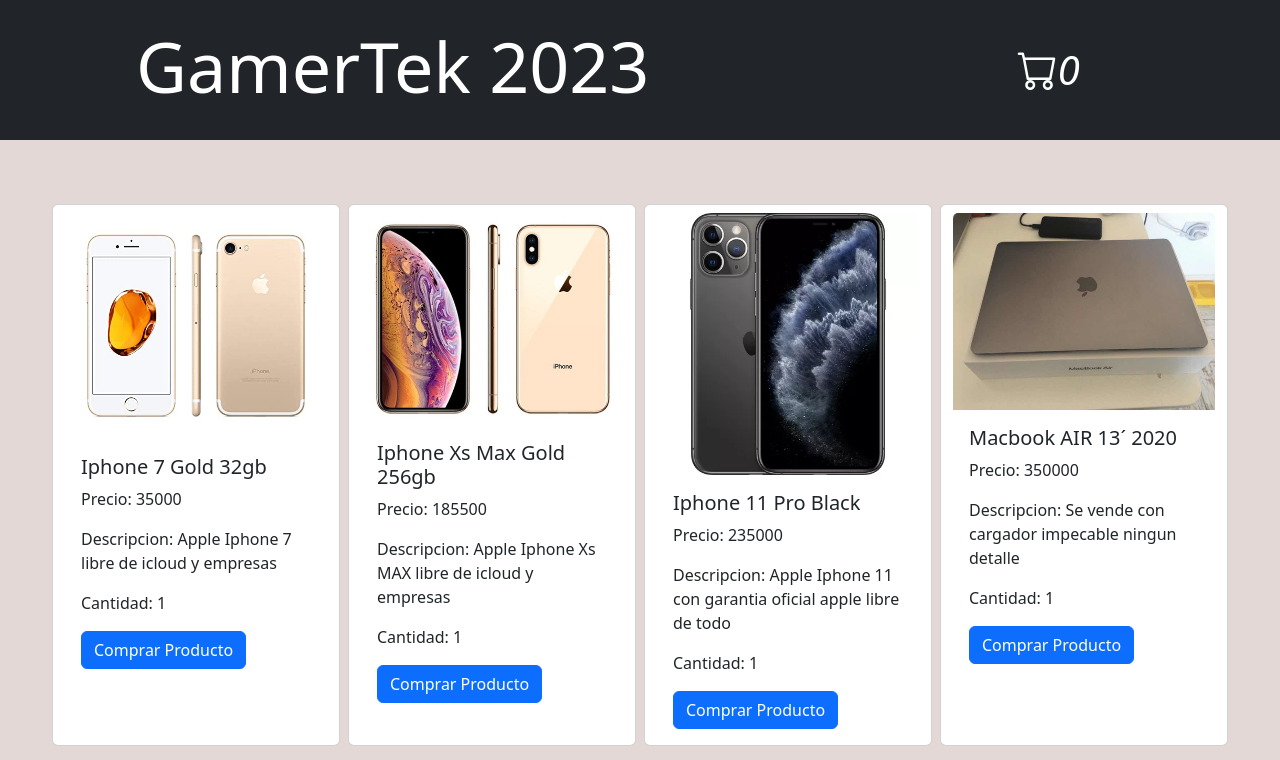
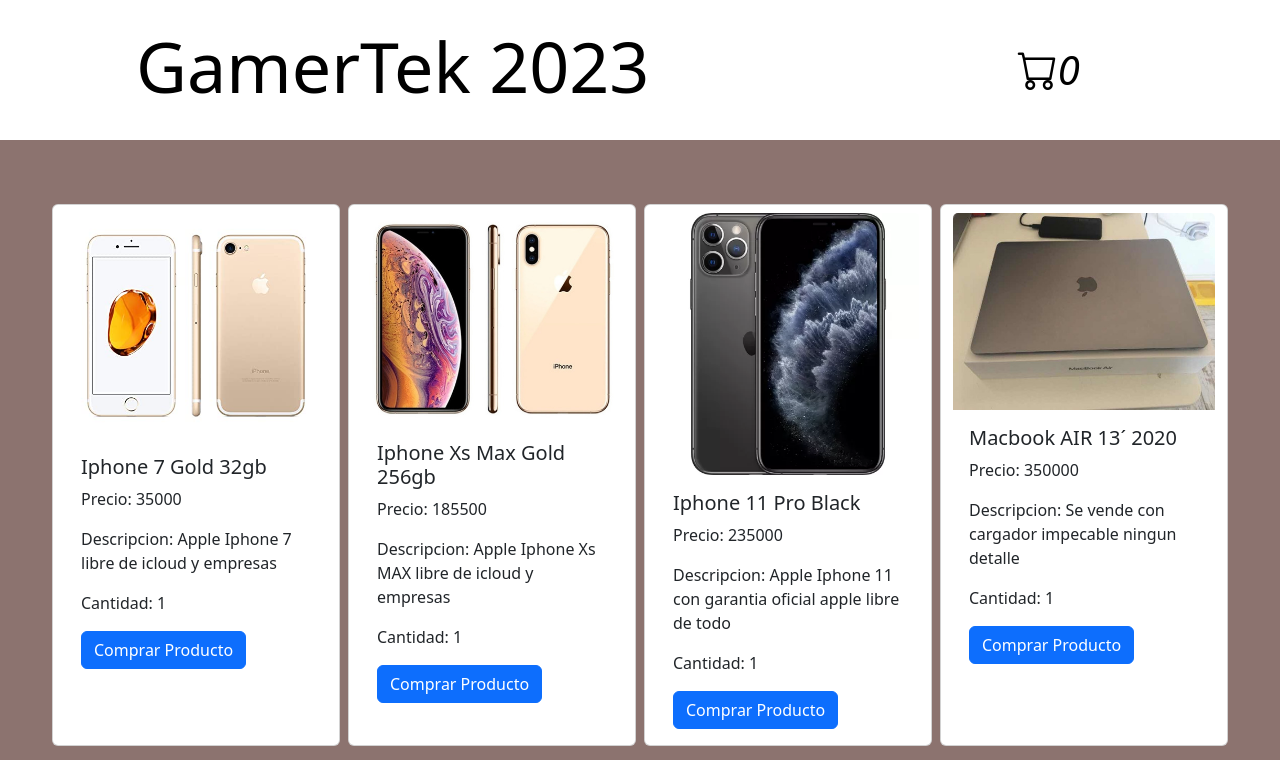
Before and after one commit to Lledx/EntregaFinalJs-BessiLledo, a plain HTML site: page index.html in a window 1280 px wide. Shown: the top 760 px of the page. Drawn offline with nearby package versions, Linux system fonts and the light colour scheme; some packages are replaced by stand-ins of ours; a script that the page names is missing.

Commit message:
cambio en estilos

```diff
--- a/css/styles.css
+++ b/css/styles.css
@@ -33,11 +33,11 @@
 };
 
 .body{
-    background-color: #E3D8D6;
+    background-color: #8c736f;
 }
 
 body {
-    background-color: #E3D8D6;
+    background-color: #8c736f;
     overflow-x: hidden;
 };
 
@@ -53,7 +53,7 @@
 };
 
 .modal-content {
-    background-color: #E3D8D6;
+    background-color: #8c736f;
 };
 
 .parrafo {
--- a/index.html
+++ b/index.html
@@ -23,11 +23,11 @@
 <body class="body">
   <header>
     <!--HEADER-->
-    <nav class="navbar navbar-light bg-dark min-vw-100">
-      <h2 id="title" class="p-3 text-white">GamerTek 2023</h2>
+    <nav class="navbar navbar-light bg-white min-vw-100">
+      <h2 id="title" class="p-3 text-black">GamerTek 2023</h2>
       <ul class="navbar-nav">
         <li class="nav-item">
-          <a class="nav-link text-white" data-bs-toggle="modal" data-bs-target="#modal">
+          <a class="nav-link text-black" data-bs-toggle="modal" data-bs-target="#modal">
             <i class="bi bi-cart mx-5" id="carritoContenedor">0</i>
           </a>
         </li>
```
